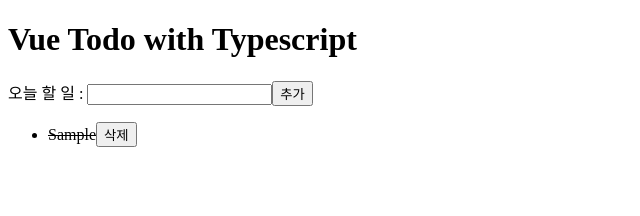
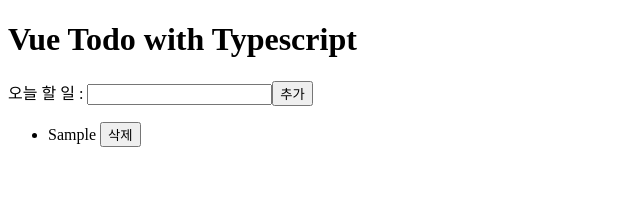
Before and after one commit to kkuyu/learn-typescript-vue-todo, a Vue app: page / in a window 1280 px wide. Both pictures are taken after typing "Sample" into the empty fields and a click on the button "추가". Shown: the top 216 px of the page, without its empty margins (0-640 px from the left). Built offline with nearby package versions, Linux system fonts and the light colour scheme.

Commit message:
할 일 완료 클래스 바인딩 및 computed 타입 정의 방식 안내

```diff
--- a/src/App.vue
+++ b/src/App.vue
@@ -33,7 +33,7 @@
 const STORAGE_KEY = "vue-todo-ts-v1";
 
 const storage = {
-  save(todoItems: any[]) {
+  save(todoItems: Todo[]) {
     const parsed = JSON.stringify(todoItems);
     localStorage.setItem(STORAGE_KEY, parsed);
   },
--- a/src/components/TodoListItem.vue
+++ b/src/components/TodoListItem.vue
@@ -1,6 +1,8 @@
 <template>
   <li>
-    <span class="item complete" @click="toggleItem">{{ todoItem.title }}</span>
+    <span class="item" :class="todoItemClass" @click="toggleItem">
+      {{ todoItem.title }}
+    </span>
     <button type="button" @click="removeItem">삭제</button>
   </li>
 </template>
@@ -13,19 +15,24 @@
   props: {
     todoItem: {
       type: Object as PropType<Todo>,
-      default: "",
+      default: { title: "", done: false },
     },
     index: {
       type: Number,
       default: 0,
     }
   },
+  computed: {
+    todoItemClass(): string | null {
+      return this.todoItem.done ? "complete" : null;
+    },
+  },
   methods: {
-    toggleItem () {
-      this.$emit('toggle', this.index, this.todoItem);
+    toggleItem() {
+      this.$emit("toggle", this.index, this.todoItem);
     },
     removeItem() {
-      this.$emit('remove', this.index);
+      this.$emit("remove", this.index);
     },
   },
 });
```
